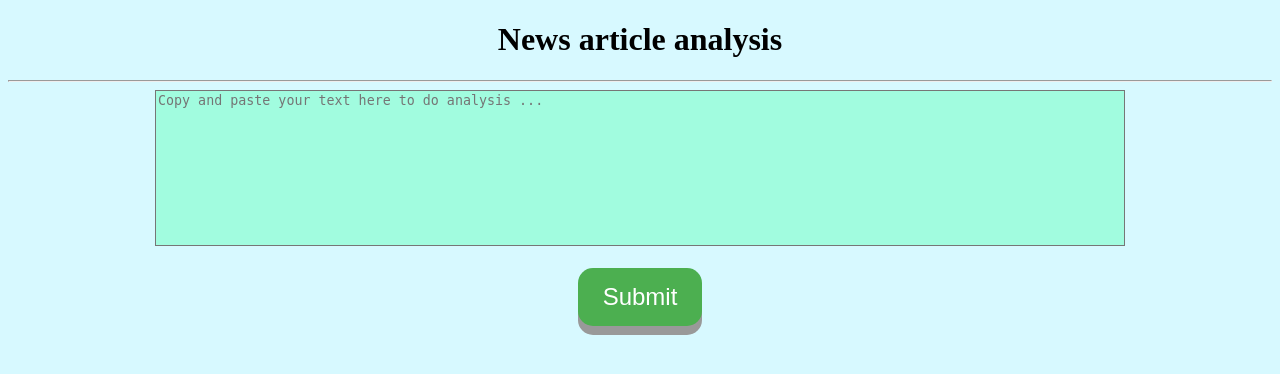
After one commit to Nem3sisX/OneHorizon, a Django app: page /natural in a window 1280 px wide. The commit adds this page. Shown: the top 374 px of the page. Run offline with Django 3.2, Linux system fonts and the light colour scheme.

Commit message:
sentiment analysis-summarization functionality added

```diff
--- a/OneHorizon/newsapp/urls.py
+++ b/OneHorizon/newsapp/urls.py
@@ -5,4 +5,6 @@ urlpatterns = [
     path("", views.index),
     path("business", views.business),
     path("travel", views.travel),
+    path("natural", views.natural),
+    path("summary", views.summary),
 ]
--- a/OneHorizon/newsapp/views.py
+++ b/OneHorizon/newsapp/views.py
@@ -1,11 +1,135 @@
 from django.shortcuts import render
+
+from nltk.sentiment.vader import SentimentIntensityAnalyzer
+
+from nltk.corpus import stopwords
+from nltk.cluster.util import cosine_distance
+import numpy as np
+import networkx as nx
+
+
+def read_article(file_name):
+    article = file_name.split(".")
+    sentences = []
+
+    for sentence in article:
+        sen = sentence.strip()
+        sentences.append(sen.replace("[^a-zA-Z]", " ").split(" "))
+    sentences.pop()
+
+    return sentences
+
+
+def sentence_similarity(sent1, sent2, stopwords=None):
+    if stopwords is None:
+        stopwords = []
+
+    sent1 = [w.lower() for w in sent1]
+    sent2 = [w.lower() for w in sent2]
+
+    all_words = list(set(sent1 + sent2))
+
+    vector1 = [0] * len(all_words)
+    vector2 = [0] * len(all_words)
+
+    for w in sent1:
+        if w in stopwords:
+            continue
+        vector1[all_words.index(w)] += 1
+
+    for w in sent2:
+        if w in stopwords:
+            continue
+        vector2[all_words.index(w)] += 1
+
+    return 1 - cosine_distance(vector1, vector2)
+
+
+def build_similarity_matrix(sentences, stop_words):
+    similarity_matrix = np.zeros((len(sentences), len(sentences)))
+
+    for idx1 in range(len(sentences)):
+        for idx2 in range(len(sentences)):
+            if idx1 == idx2:
+                continue
+            similarity_matrix[idx1][idx2] = sentence_similarity(
+                sentences[idx1], sentences[idx2], stop_words
+            )
+
+    return similarity_matrix
+
+
+def generate_summary(file_name, top_n=5):
+    stop_words = stopwords.words("english")
+    summarize_text = []
+
+    sentences = read_article(file_name)
+
+    sentence_similarity_martix = build_similarity_matrix(sentences, stop_words)
+    print(sentence_similarity_martix)
+    sentence_similarity_graph = nx.from_numpy_array(sentence_similarity_martix)
+    scores = nx.pagerank_numpy(sentence_similarity_graph)
+    for i in sentence_similarity_graph.edges(data=True):
+        print(i)
+    ranked_sentence = sorted(
+        ((scores[i], s) for i, s in enumerate(sentences)), reverse=True
+    )
+
+    for i in range(top_n):
+        summarize_text.append(" ".join(ranked_sentence[i][1]))
+
+    return ". ".join(summarize_text), ranked_sentence
 
 
 def index(request):
     return render(request, "index.html")
 
+
 def business(request):
     return render(request, "business.html")
 
+
 def travel(request):
     return render(request, "travel.html")
+
+
+def natural(request):
+    return render(request, "natural.html")
+
+def summary(request):
+        button = request.POST["b1"]
+        sentence = request.POST["comment"]
+        sia = SentimentIntensityAnalyzer()
+        sentiment = sia.polarity_scores(sentence)
+        negative = sentiment["neg"]
+        neutral = sentiment["neu"]
+        positive = sentiment["pos"]
+        compound = sentiment["compound"]
+        if compound >= 0.05:
+            result = "The news article is positive"
+
+        elif compound <= -0.05:
+            result = "The news article is negative"
+
+        else:
+            result = "The news article is neutral"
+        answer, ranked = generate_summary(sentence,3)
+        score = []
+        sent = []
+        for i in ranked:
+            score.append(i[0])
+            sent.append(" ".join(i[1]))
+        rk = zip(score, sent)
+        return render(
+            request,
+            "result.html",
+            {
+                "positive": positive,
+                "neutral": neutral,
+                "negative": negative,
+                "compound": compound,
+                "result": result,
+                "summary": answer,
+                "rank": rk,
+            },
+        )
--- a/OneHorizon/templates/index.html
+++ b/OneHorizon/templates/index.html
@@ -52,7 +52,7 @@
                         <a class="nav-link" href="#">SPORTS</a>
                     </li>
                     <li class="nav-item">
-                        <a class="nav-link" href="#">AUTOMOBIES</a>
+                        <a class="nav-link" href="natural">AUTOMOBIES</a>
                     </li>
                 </ul>
             </div>
--- /dev/null
+++ b/OneHorizon/templates/natural.html
@@ -0,0 +1,92 @@
+<!DOCTYPE html>
+<html lang="en">
+
+<head>
+    <meta charset="UTF-8">
+    <meta http-equiv="X-UA-Compatible" content="IE=edge">
+    <meta name="viewport" content="width=device-width, initial-scale=1.0">
+    <title>Sentiment Analysis</title>
+    <style>
+        * {
+            background-color: #D7F9FF;
+        }
+
+        .addtext {
+            background-color: #A1FCDF;
+        }
+
+        .b1 {
+            display: inline-block;
+            padding: 15px 25px;
+            font-size: 24px;
+            cursor: pointer;
+            text-align: center;
+            text-decoration: none;
+            outline: none;
+            color: #fff;
+            background-color: #FF6978;
+            border: none;
+            border-radius: 15px;
+            box-shadow: 0 9px #999;
+        }
+
+        .b1:hover {
+            background-color: #3e8e41
+        }
+
+        .b1:active {
+            background-color: #3e8e41;
+            box-shadow: 0 5px #666;
+            transform: translateY(4px);
+        }
+
+        .b1 {
+            display: inline-block;
+            padding: 15px 25px;
+            font-size: 24px;
+            cursor: pointer;
+            text-align: center;
+            text-decoration: none;
+            outline: none;
+            color: #fff;
+            background-color: #4CAF50;
+            border: none;
+            border-radius: 15px;
+            box-shadow: 0 9px #999;
+        }
+
+        .b1:hover {
+            background-color: #3e8e41
+        }
+
+        .b1:active {
+            background-color: #3e8e41;
+            box-shadow: 0 5px #666;
+            transform: translateY(4px);
+        }
+    </style>
+</head>
+
+<body>
+    <form method='POST' action='summary'>
+        {% csrf_token %}
+        <h1 style="text-align: center;">News article analysis</h1>
+        <hr>
+        <center>
+            <textarea class="addtext" name="comment" name="" id="" rows="10" cols="120" onkeypress="auto_grow(this);"
+                onkeyup="auto_grow(this);" placeholder="Copy and paste your text here to do analysis ..."
+                style="margin: top 20px;resize: none; overflow:hidden ;"></textarea>
+        </center>
+        <script type="text/javascript">
+            function auto_grow(element) {
+                element.style.height = "5px";
+                element.style.height = (element.scrollHeight) + "px";
+            }
+        </script>
+        <br>
+        <center><input class="b1" type="submit" value="Submit" name="b1" /></center>
+
+    </form>
+</body>
+
+</html>
```
Also changed, not shown: OneHorizon/templates/result.html (added, +72 -0 lines).
